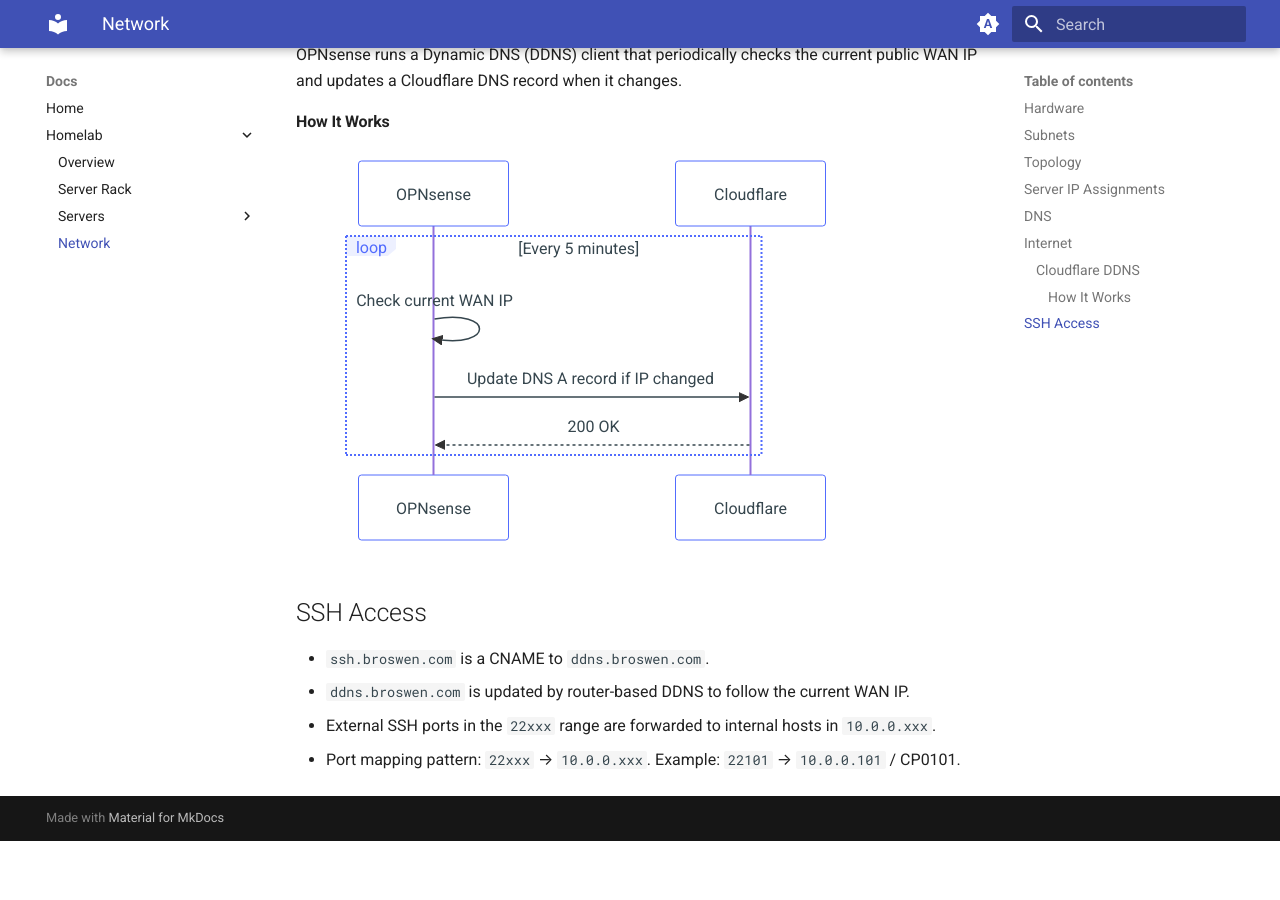
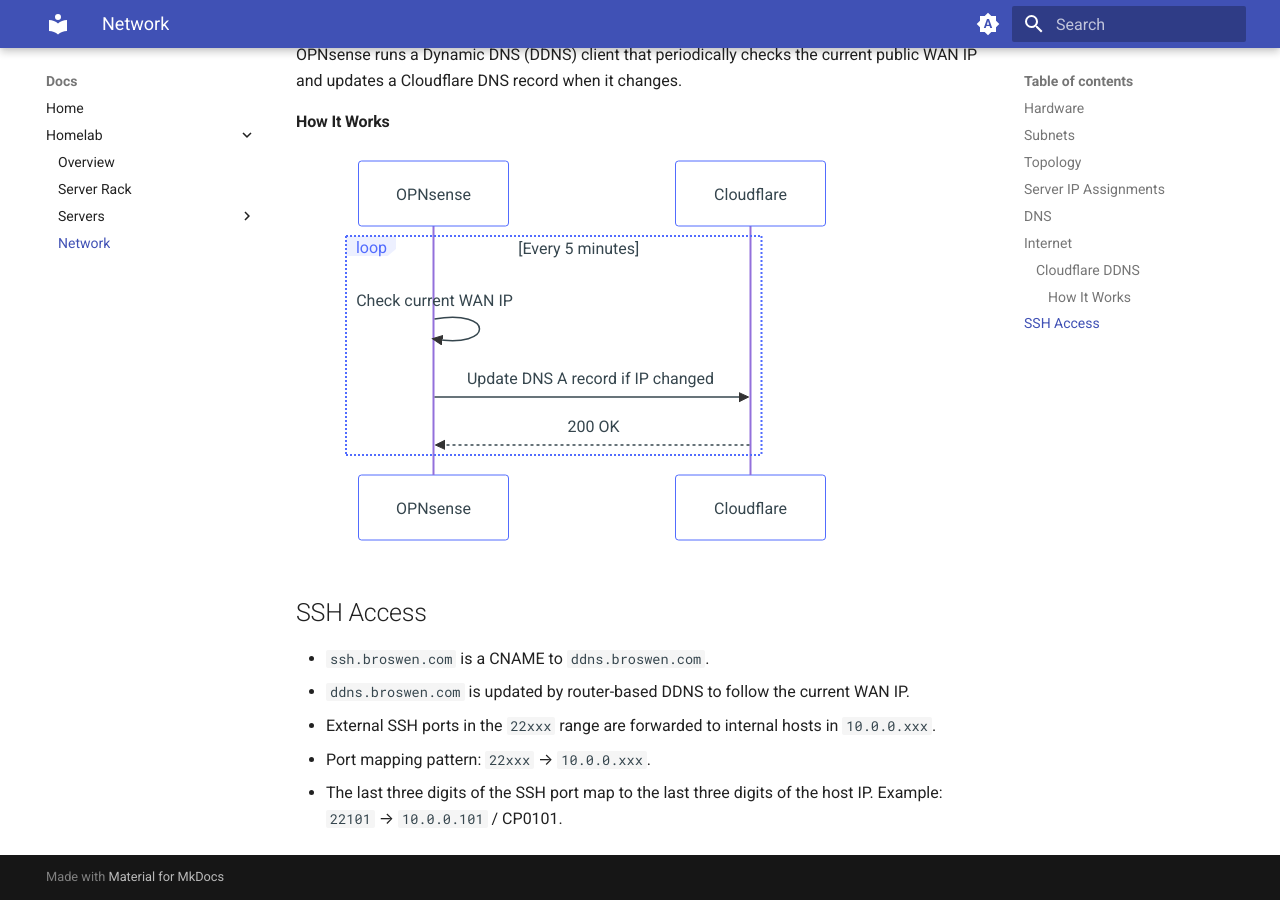
Before and after one commit to broswen-com/docs, an MkDocs documentation site: the page built from docs/homelab/network.md, in a window 1280 px wide and 900 px high, scrolled down 2020 px. Built offline with MkDocs 1.6.1 and Material for MkDocs 9.7.7, drawn with Linux system fonts in a browser that asks for light colours; before the commit the page ends 2861 px from its top, so only the background shows below that.

Commit message:
Clarify SSH port-to-IP mapping in network docs
Agent-Logs-Url: https://github.com/broswen-com/docs/sessions/a4c1e4ce-7e67-4eaf-89ec-395591080b18

Co-authored-by: broswen <2215967+broswen@users.noreply.github.com>

```diff
--- a/docs/homelab/network.md
+++ b/docs/homelab/network.md
@@ -90,4 +90,6 @@ sequenceDiagram
 - `ddns.broswen.com` is updated by router-based DDNS to follow the current WAN IP.
 - External SSH ports in the `22xxx` range are forwarded to internal hosts in `10.0.0.xxx`.
 - Port mapping pattern: `22xxx` → `10.0.0.xxx`.
+- The last three digits of the SSH port map to the last three digits of
+  the host IP.
   Example: `22101` → `10.0.0.101` / CP0101.
```
